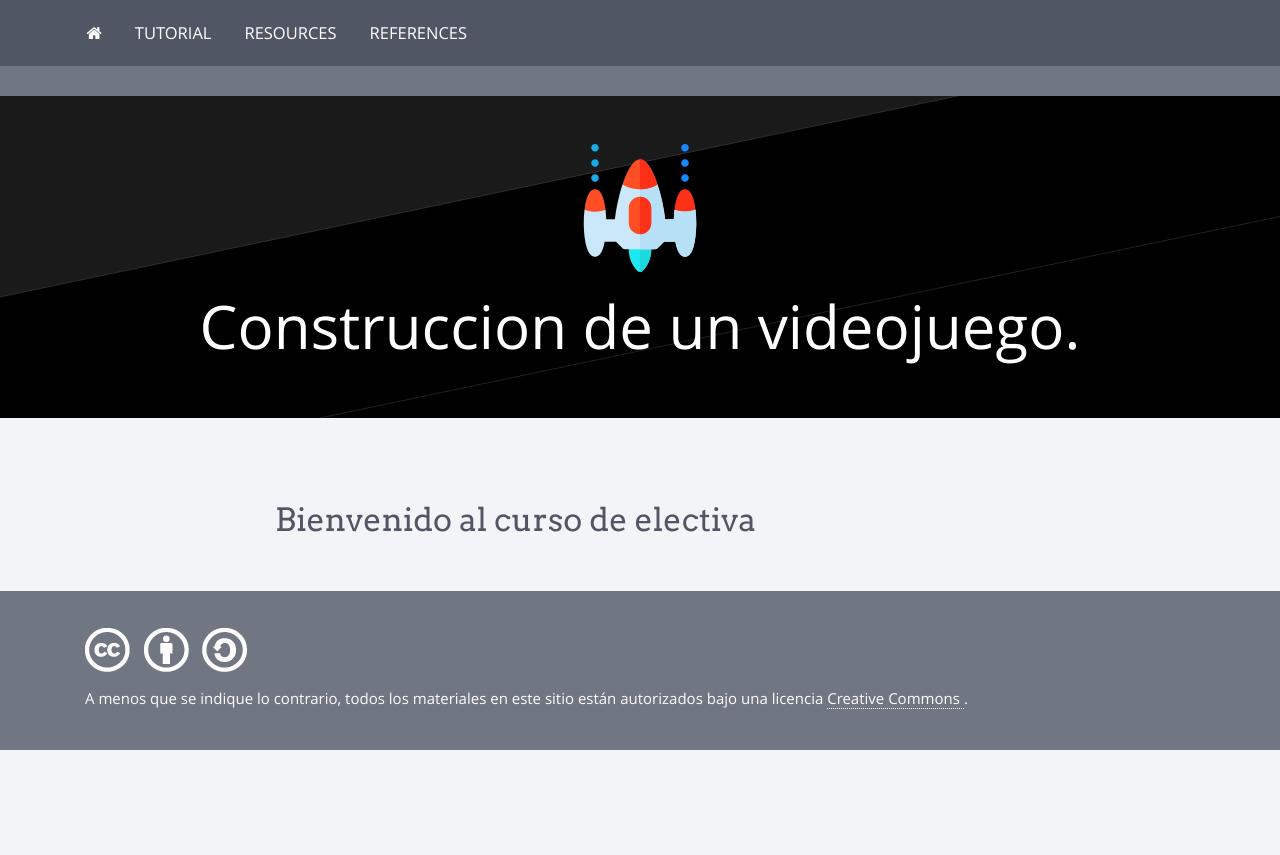
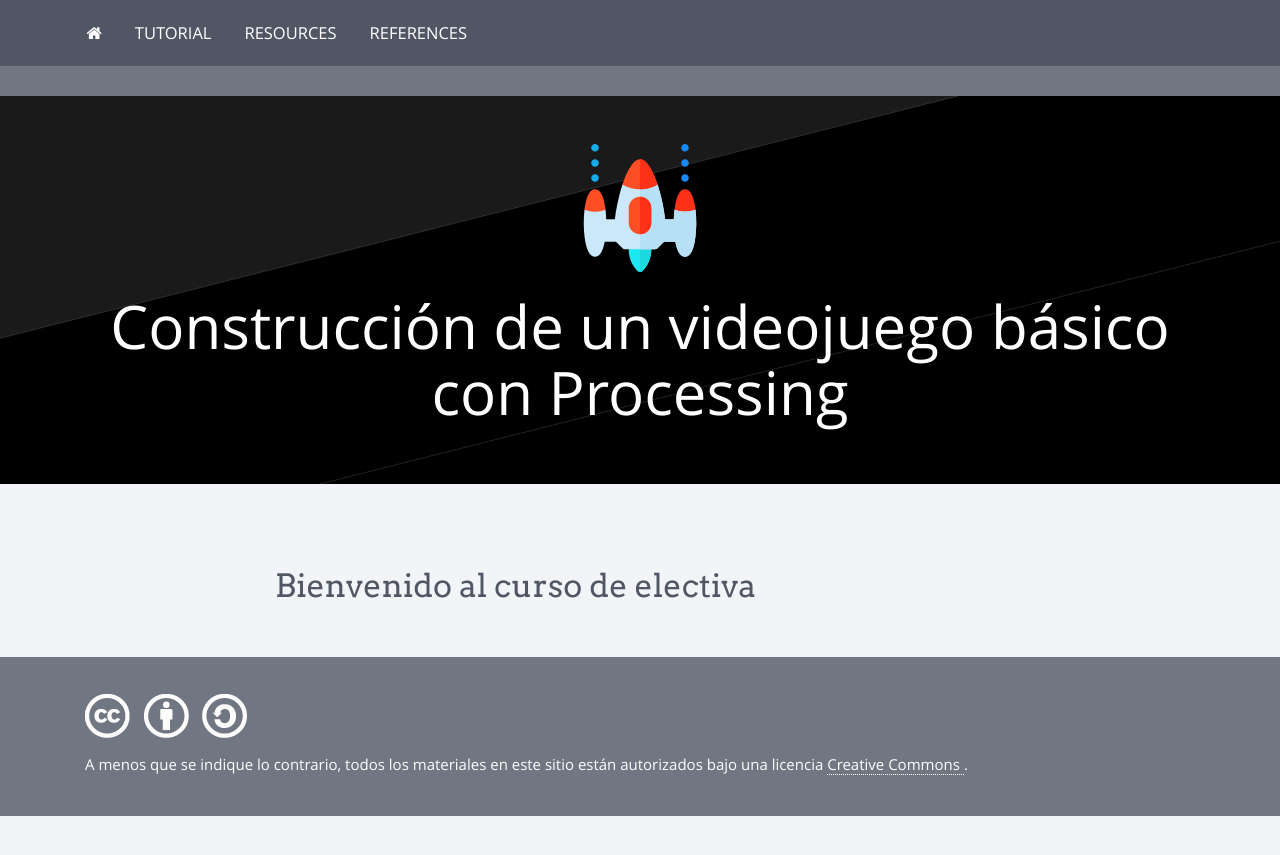
Before and after one commit to doztrock/doztrock.github.io, a Jekyll site: the page built from index.md, in a window 1280 px wide. Shown: the top 855 px of the page. Built offline with Jekyll 4.4.1, drawn with Linux system fonts in a browser that asks for light colours; nearby versions of some CDN libraries; our own code applies the rules of GitHub Pages for plain Markdown files.

Commit message:
Update course.yml

```diff
--- a/_data/course.yml
+++ b/_data/course.yml
@@ -1,3 +1,3 @@
 title: Curso - Electiva II
-description: Construccion de un videojuego.
+description: Construcción de un videojuego básico con Processing
 modules: [tutorial, resources, references]
```
